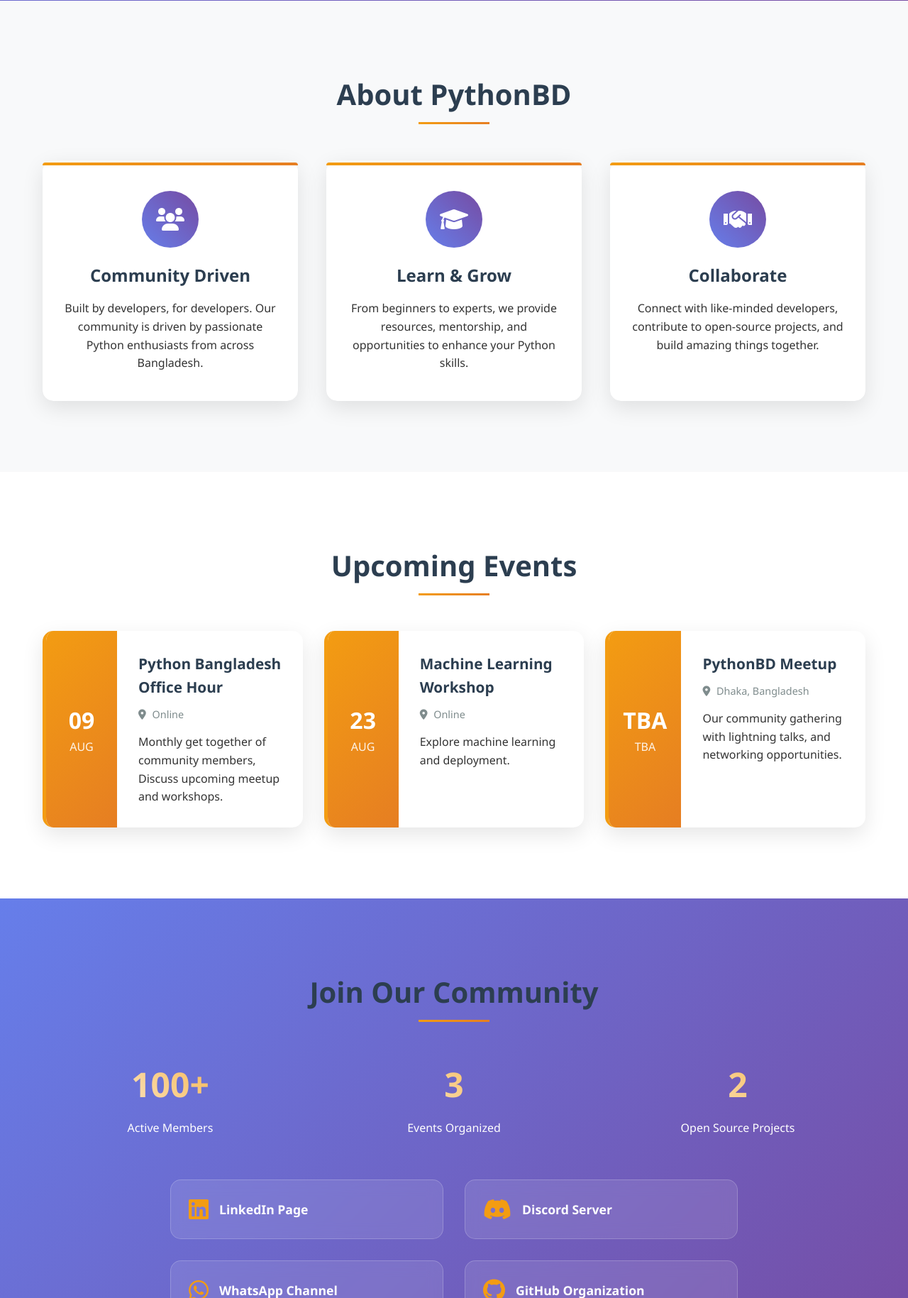
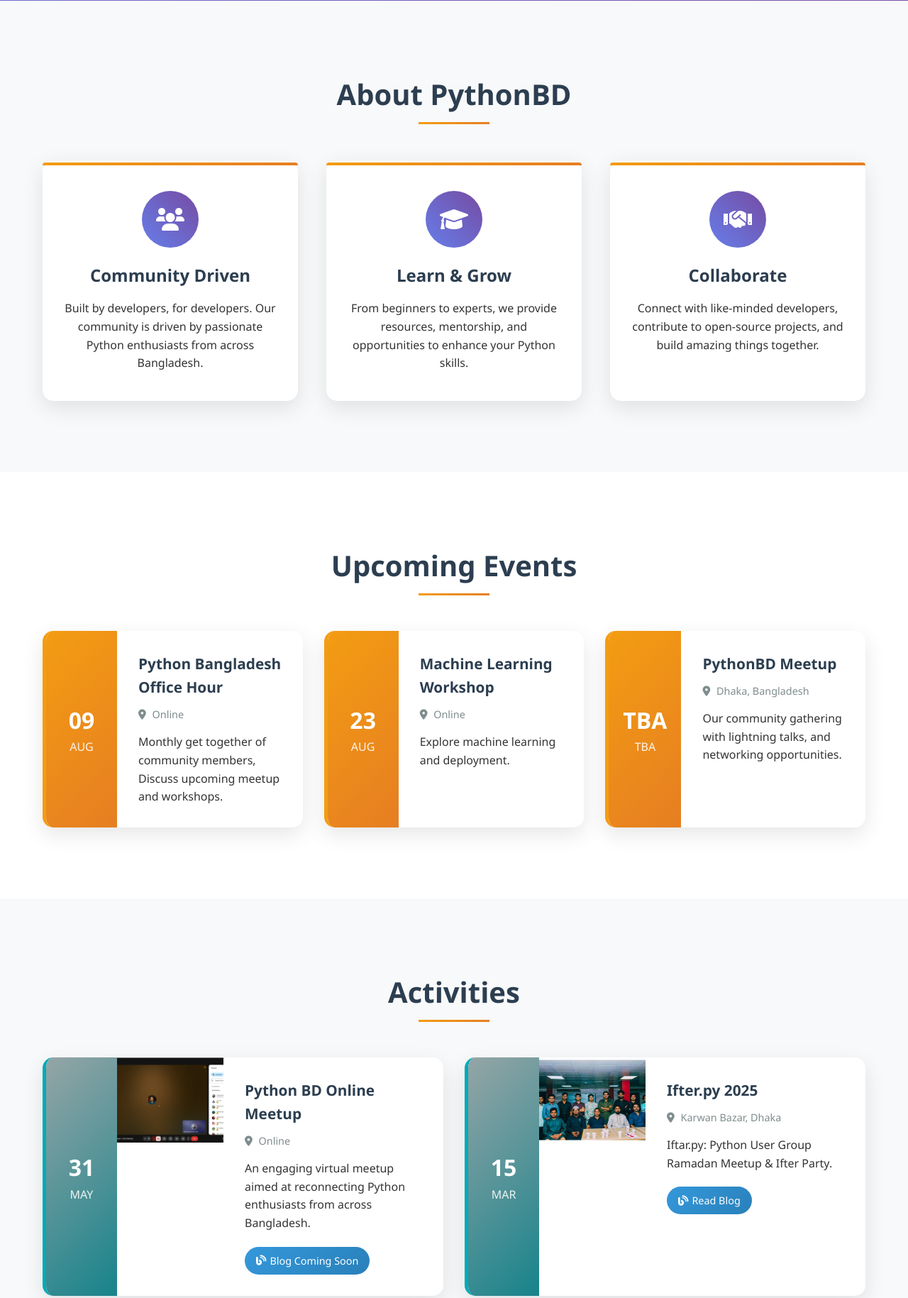
Before and after one commit to pythonbangladesh/pybdsite, a Flask app: page / in a window 1280 px wide. Shown: the part 799-2628 px from the top of the page at 71% size. Run offline with Flask 3, Linux system fonts and the light colour scheme.

Commit message:
activities page

```diff
--- /dev/null
+++ b/src/static/css/activities.css
@@ -0,0 +1,205 @@
+/* Previous Events Section */
+.past-events {
+    padding: 100px 0;
+    background: #f8f9fa;
+}
+.past-events-grid {
+    display: grid;
+    /* grid-template-columns: repeat(auto-fit, minmax(350px, 1fr)); */
+    grid-template-columns: repeat(2, 1fr); /* fixed 2 per row */
+    gap: 30px;
+}
+.past-event-card {
+    background: white;
+    border-radius: 15px;
+    overflow: hidden;
+    box-shadow: 0 10px 30px rgba(0,0,0,0.1);
+    transition: transform 0.3s ease, box-shadow 0.3s ease;
+    display: flex;
+    border-left: 5px solid #00abb7;
+}
+.past-event-thumbnail {
+    width: 150px;
+    height: 120px;
+    overflow: hidden;
+    flex-shrink: 0;
+}
+.past-event-thumbnail img {
+    width: 100%;
+    height: 100%;
+    object-fit: cover;
+}
+.past-event-card:hover {
+    transform: translateY(-5px);
+    box-shadow: 0 15px 40px rgba(0,0,0,0.15);
+}
+.past-event-date {
+    background: linear-gradient(135deg, #95a5a6, #17838b);
+    padding: 20px;
+    color: white;
+    text-align: center;
+    min-width: 100px;
+    display: flex;
+    flex-direction: column;
+    justify-content: center;
+}
+.past-event-date .day {
+    font-size: 2rem;
+    font-weight: bold;
+}
+.past-event-date .month {
+    font-size: 1rem;
+    opacity: 0.9;
+}
+.past-event-content {
+    padding: 30px;
+    flex: 1;
+}
+.past-event-content h3 {
+    margin-bottom: 10px;
+    color: #2c3e50;
+    font-size: 1.3rem;
+}
+.past-event-location {
+    color: #7f8c8d;
+    margin-bottom: 15px;
+    font-size: 0.9rem;
+}
+.past-event-location i {
+    margin-right: 5px;
+}
+.event-actions {
+    margin-top: 20px;
+    display: flex;
+    gap: 10px;
+}
+.btn-blog {
+    background: linear-gradient(135deg, #3498db, #2980b9);
+    color: white;
+    padding: 8px 16px;
+    border: none;
+    border-radius: 25px;
+    text-decoration: none;
+    font-size: 0.9rem;
+    transition: all 0.3s ease;
+    display: inline-flex;
+    align-items: center;
+    gap: 5px;
+}
+.btn-blog:hover {
+    transform: translateY(-2px);
+    box-shadow: 0 5px 15px rgba(52, 152, 219, 0.3);
+    color: white;
+    text-decoration: none;
+}
+
+/* Gallery Modal */
+.gallery-modal {
+    display: none;
+    position: fixed;
+    z-index: 1000;
+    left: 0;
+    top: 0;
+    width: 100%;
+    height: 100%;
+    background-color: rgba(0,0,0,0.9);
+}
+.gallery-modal.show {
+    display: block;
+}
+.gallery-modal-content {
+    position: relative;
+    margin: 50px auto;
+    padding: 20px;
+    width: 90%;
+    max-width: 800px;
+    background: white;
+    border-radius: 15px;
+    max-height: 80vh;
+    overflow-y: auto;
+}
+.gallery-close {
+    position: absolute;
+    right: 15px;
+    top: 15px;
+    font-size: 28px;
+    font-weight: bold;
+    cursor: pointer;
+    color: #999;
+}
+.gallery-close:hover {
+    color: #333;
+}
+.gallery-title {
+    margin-bottom: 20px;
+    color: #2c3e50;
+    font-size: 1.5rem;
+}
+.gallery-grid {
+    display: grid;
+    grid-template-columns: repeat(auto-fit, minmax(200px, 1fr));
+    gap: 15px;
+}
+.gallery-item {
+    aspect-ratio: 1;
+    background: #f8f9fa;
+    border-radius: 10px;
+    display: flex;
+    align-items: center;
+    justify-content: center;
+    color: #95a5a6;
+    font-size: 3rem;
+    transition: transform 0.3s ease;
+    cursor: pointer;
+    position: relative;
+    overflow: hidden;
+}
+.gallery-item:hover {
+    transform: scale(1.05);
+}
+.gallery-item img {
+    width: 100%;
+    height: 100%;
+    object-fit: cover;
+    border-radius: 10px;
+}
+.gallery-item-placeholder {
+    position: absolute;
+    top: 50%;
+    left: 50%;
+    transform: translate(-50%, -50%);
+    text-align: center;
+}
+.gallery-item-placeholder .fa-image {
+    font-size: 2rem;
+    margin-bottom: 5px;
+}
+.gallery-item-placeholder span {
+    font-size: 0.8rem;
+    display: block;
+}
+
+/* Responsive Design */
+@media (max-width: 768px) {
+    .past-event-card {
+        flex-direction: column;
+    }
+    .past-event-date {
+        min-width: unset;
+        flex-direction: row;
+        justify-content: center;
+        gap: 10px;
+        padding: 15px;
+    }
+    .past-event-thumbnail {
+        width: 100%;
+        height: 150px;
+    }
+    .event-actions {
+        flex-direction: column;
+    }
+    .gallery-modal-content {
+        margin: 20px auto;
+        width: 95%;
+    }
+}
--- /dev/null
+++ b/src/templates/activities.html
@@ -0,0 +1,75 @@
+<!-- Previous Events Section -->
+<section id="past-events" class="past-events">
+    <div class="container">
+        <h2 class="section-title">Activities</h2>
+        <div class="past-events-grid">
+
+
+            <div class="past-event-card">
+                <div class="past-event-date">
+                    <span class="day">31</span>
+                    <span class="month">MAY</span>
+                </div>
+                <div class="past-event-thumbnail">
+                    <img src="{{ url_for('static', filename='img/may-online.png') }}" alt="Online Meetup May">
+                </div>
+                <div class="past-event-content">
+                    <h3>Python BD Online Meetup</h3>
+                    <p class="past-event-location"><i class="fas fa-map-marker-alt"></i> Online</p>
+                    <p>An engaging virtual meetup aimed at reconnecting Python enthusiasts from across Bangladesh.</p>
+                    <div class="event-actions">
+                        <a href=""
+                        target="_blank" class="btn-blog disabled">
+                            <i class="fas fa-blog"></i>
+                            Blog Coming Soon
+                        </a>
+                    </div>
+                </div>
+            </div>
+
+            <div class="past-event-card">
+                <div class="past-event-date">
+                    <span class="day">15</span>
+                    <span class="month">MAR</span>
+                </div>
+                <div class="past-event-thumbnail">
+                    <img src="{{ url_for('static',  filename='img/ifterpy.png') }}" alt="Ifter.py 2025">
+                </div>
+                <div class="past-event-content">
+                    <h3>Ifter.py 2025</h3>
+                    <p class="past-event-location"><i class="fas fa-map-marker-alt"></i> Karwan Bazar, Dhaka</p>
+                    <p>Iftar.py: Python User Group Ramadan Meetup & Ifter Party.</p>
+                    <div class="event-actions">
+                        <a href="https://kafkai.com/en/blog/python-dhaka-ramadan-meetup-2025/" class="btn-blog">
+                            <i class="fas fa-blog"></i>
+                            Read Blog
+                        </a>
+                    </div>
+                </div>
+            </div>
+
+            <div class="past-event-card">
+                <div class="past-event-date">
+                    <span class="day">15</span>
+                    <span class="month">FEB</span>
+                </div>
+                <div class="past-event-thumbnail">
+                    <img src="{{ url_for('static', filename='img/feb-meetup.png') }}" alt="February Meetup">
+                </div>
+                <div class="past-event-content">
+                    <h3>Python User Group First Meetup</h3>
+                    <p class="past-event-location"><i class="fas fa-map-marker-alt"></i> Chandrima Udyan, Dhaka</p>
+                    <p>Python User Group Dhaka: Our Journey Begins</p>
+                    <div class="event-actions">
+                        <a href="https://www.linkedin.com/pulse/python-user-group-dhaka-our-journey-begins-event-recap-chowdhury-4loec"
+                        target="_blank" class="btn-blog">
+                            <i class="fas fa-blog"></i>
+                            Read Blog
+                        </a>
+                    </div>
+                </div>
+            </div>
+
+        </div>
+    </div>
+</section>
--- a/src/templates/base.html
+++ b/src/templates/base.html
@@ -10,9 +10,11 @@
     <link rel="stylesheet" href="{{ url_for('static', filename='hero.css') }}">
     <link rel="stylesheet" href="{{ url_for('static', filename='footer.css') }}">
     <link rel="stylesheet" href="{{ url_for('static', filename='contact.css') }}">
+    <link rel="stylesheet" href="{{ url_for('static', filename='css/activities.css') }}">
 
     <link rel="icon" type="image/x-icon" href="{{ url_for('static', filename='favicon.ico') }}">
     <link href="https://cdnjs.cloudflare.com/ajax/libs/font-awesome/6.0.0/css/all.min.css" rel="stylesheet">
+
 </head>
 <body>
     {% include "partial/navbar.html" %}
--- a/src/templates/index.html
+++ b/src/templates/index.html
@@ -78,6 +78,9 @@
             </div>
         </div>
     </section>
+
+    <!-- Activities -->
+    {% include "activities.html" %}
 
     <!-- Community Section -->
     <section id="community" class="community">
--- a/src/templates/partial/navbar.html
+++ b/src/templates/partial/navbar.html
@@ -10,6 +10,7 @@
             <li class="nav-item"><a href="{{ url_for('home') }}" class="nav-link">Home</a></li>
             <li class="nav-item"><a href="#about" class="nav-link">About</a></li>
             <li class="nav-item"><a href="#events" class="nav-link">Events</a></li>
+            <li class="nav-item"><a href="#past-events" class="nav-link">Activities</a></li>
             <li class="nav-item"><a href="#community" class="nav-link">Community</a></li>
             <li class="nav-item"><a href="#coc" class="nav-link">Code of Conduct</a></li>
             <li class="nav-item"><a href="#contact" class="nav-link">Contact</a></li>
```
Also changed, not shown: src/static/img/feb-meetup.png (added), src/static/img/ifterpy.png (added), src/static/img/may-online.png (added).
